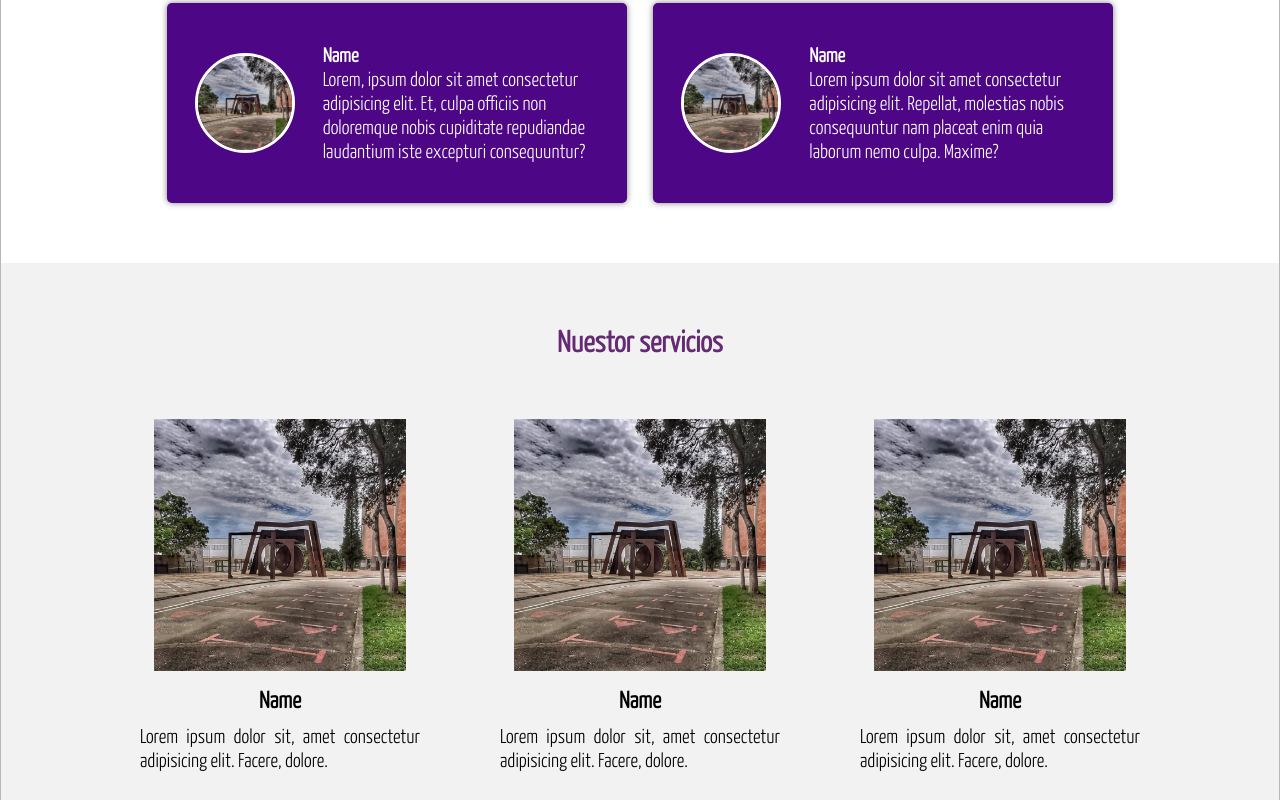
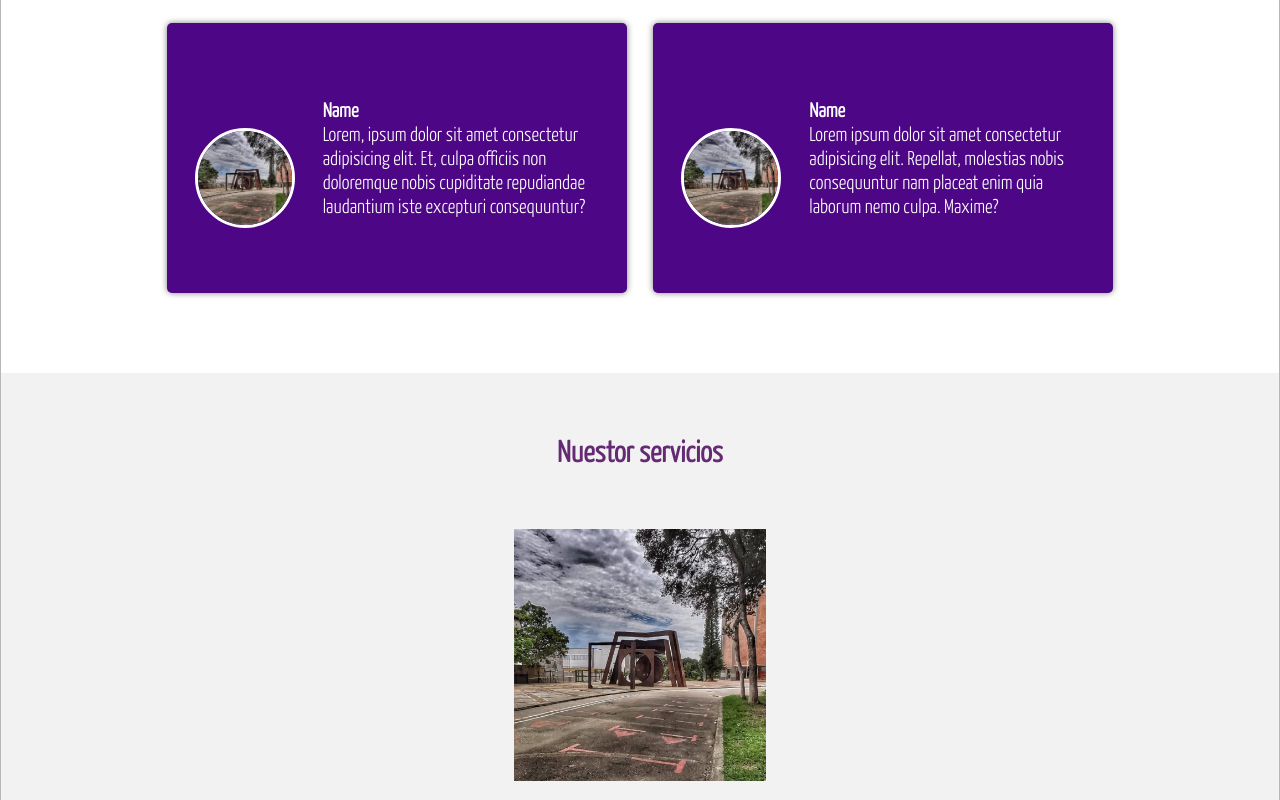
Before and after one commit to christiancam14/psycho-project-uis, an Angular app in the folder psycho-project/: page / in a window 1280 px wide. Shown: the part 2280-3080 px from the top of the page. Built offline with nearby package versions, Linux system fonts and the light colour scheme.

Commit message:
Actualización home

```diff
--- a/psycho-project/src/app/components/home/home.component.css
+++ b/psycho-project/src/app/components/home/home.component.css
@@ -135,15 +135,17 @@
 
 .contenedor-sobre-nosotros{
   display: flex;
-  justify-content: space-evenly;
+  flex-direction: column;
+  /* justify-content: space-evenly; */
 }
 
 .imagen-about-us{
-  width: 48%;
+  width: 98%;
+  margin-bottom: 20px;
 }
 
 .sobre-nosotros .contenido-textos{
-  width: 48%;
+  width: 98%;
 }
 
 .contenido-textos h3{
@@ -181,8 +183,16 @@
   flex-wrap: wrap;
 }
 
+/* .galeria-port{
+  display: flex;
+  overflow: auto;
+  white-space: nowrap;
+  justify-content: space-evenly;
+
+} */
+
 .imagen-port{
-  width: 24%;
+  width: 70%;
   margin-bottom: 10px;
   overflow: hidden;
   position: relative;
@@ -227,23 +237,28 @@
 
 .cards{
   display: flex;
+  flex-direction: column;
   justify-content: space-evenly;
 }
 
 .cards .card{
   background: #4d0686;
   display: flex;
-  width: 46%;
-  height: 200px;
+  flex-direction: column;
+  width: 98%;
+  height: 270px;
+  overflow: auto;
   align-items: center;
   justify-content: space-evenly;
   border-radius: 5px;
+  margin-bottom: 20px;
   box-shadow: 0 0 6px 0 rgba(0, 0, 0, 0.5);
 }
 
 .cards .card img{
   width: 100px;
   height: 100px;
+  margin-top: 40px;
   object-fit: cover;
   border: 3px solid white;
   border-radius: 50%;
@@ -251,7 +266,7 @@
 }
 
 .cards .card > .contenido-texto-card{
-  width: 60%;
+  width: 90%;
   color: white;
 }
 
@@ -269,12 +284,13 @@
 
 .servicio-cont{
   display: flex;
+  flex-direction: column;
   justify-content: space-between;
   align-items: center;
 }
 
 .servicio-ind{
-  width: 28%;
+  width: 48%;
   text-align: center;
 }
 
@@ -289,4 +305,73 @@
 .servicio-ind p{
   font-weight: 300;
   text-align: justify;
+  margin-bottom: 40px;
 }
+
+/* Medium only */
+@media screen and (min-width: 40em) and (max-width: 63.9375em) {
+  .imagen-port{
+    width: 44%;
+  }
+  .contenedor-sobre-nosotros{
+    flex-direction: row;
+    justify-content: space-evenly;
+  }
+  .imagen-about-us{
+    width: 48%;
+  }
+
+  .sobre-nosotros .contenido-textos{
+    width: 48%;
+  }
+  .cards{
+    flex-direction: row;
+  }
+  .cards .card{
+    flex-direction: row;
+    width: 46%;
+  }
+  .cards .card > .contenido-texto-card{
+    width: 60%;
+  }
+  .cards .card img{
+    margin-top: 0px;
+  }
+  .servicio-ind{
+    width: 28%;
+    text-align: center;
+  }
+
+}
+
+/* Large and up */
+@media screen and (min-width: 64em) {
+  .imagen-port{
+    width: 24%;
+  }
+  .contenedor-sobre-nosotros{
+    flex-direction: row;
+    justify-content: space-evenly;
+  }
+  .imagen-about-us{
+    width: 48%;
+  }
+
+  .sobre-nosotros .contenido-textos{
+    width: 48%;
+  }
+  .cards{
+    flex-direction: row;
+  }
+  .cards .card{
+    flex-direction: row;
+    width: 46%;
+  }
+  .cards .card > .contenido-texto-card{
+    width: 60%;
+  }
+  .servicio-ind{
+    width: 28%;
+    text-align: center;
+  }
+}
--- a/psycho-project/src/app/components/home/home.component.html
+++ b/psycho-project/src/app/components/home/home.component.html
@@ -85,7 +85,7 @@
     </div>
   </section>
   <section class="clientes contenedor">
-    <h2 class="titulo">Qué dicen nuestros clientes</h2>
+    <h2 class="titulo">¿Qué opinan otros estudiantes del programa?</h2>
     <div class="cards">
       <div class="card">
         <img src="../../../assets/img/img4.jpg" alt="">
```
